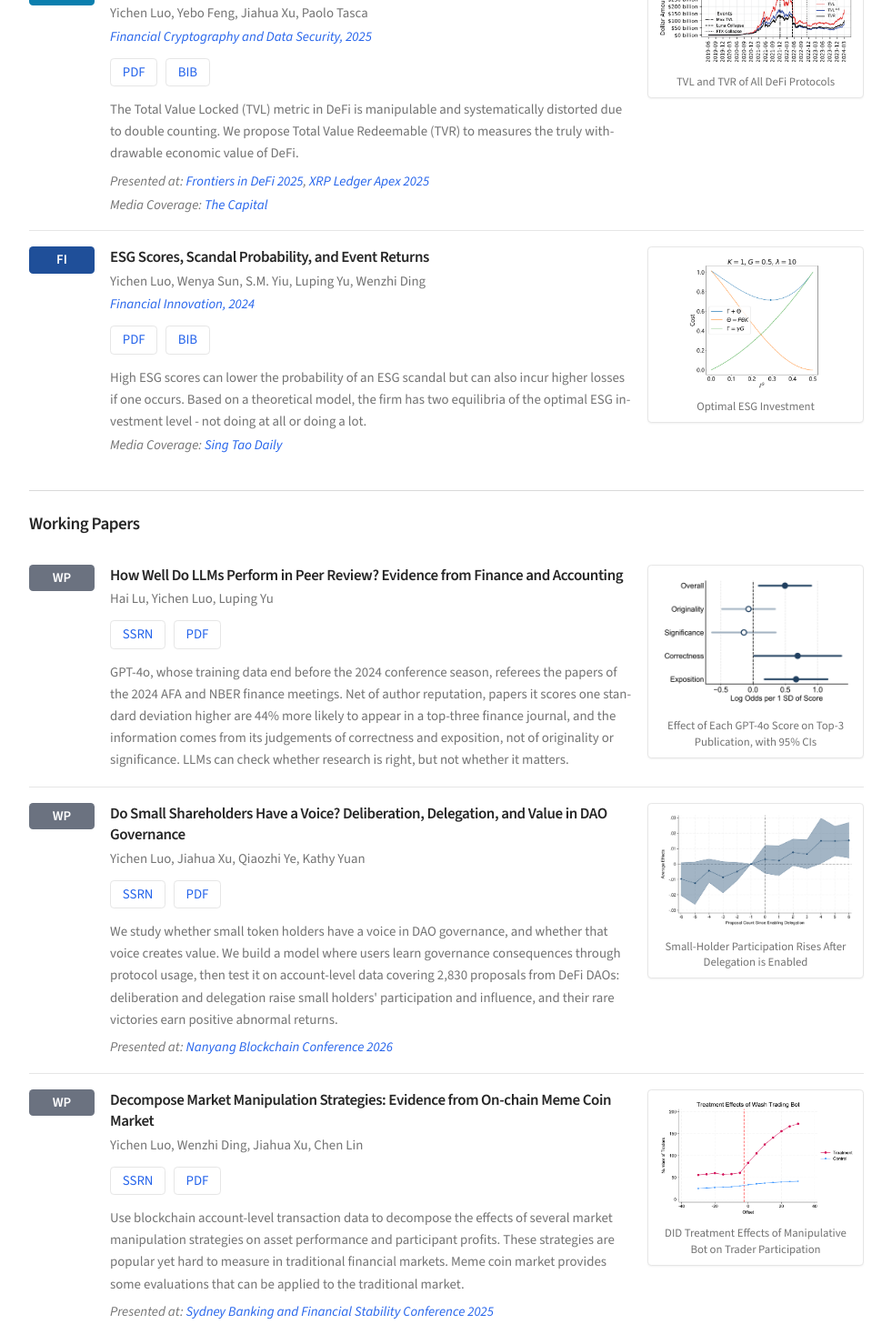
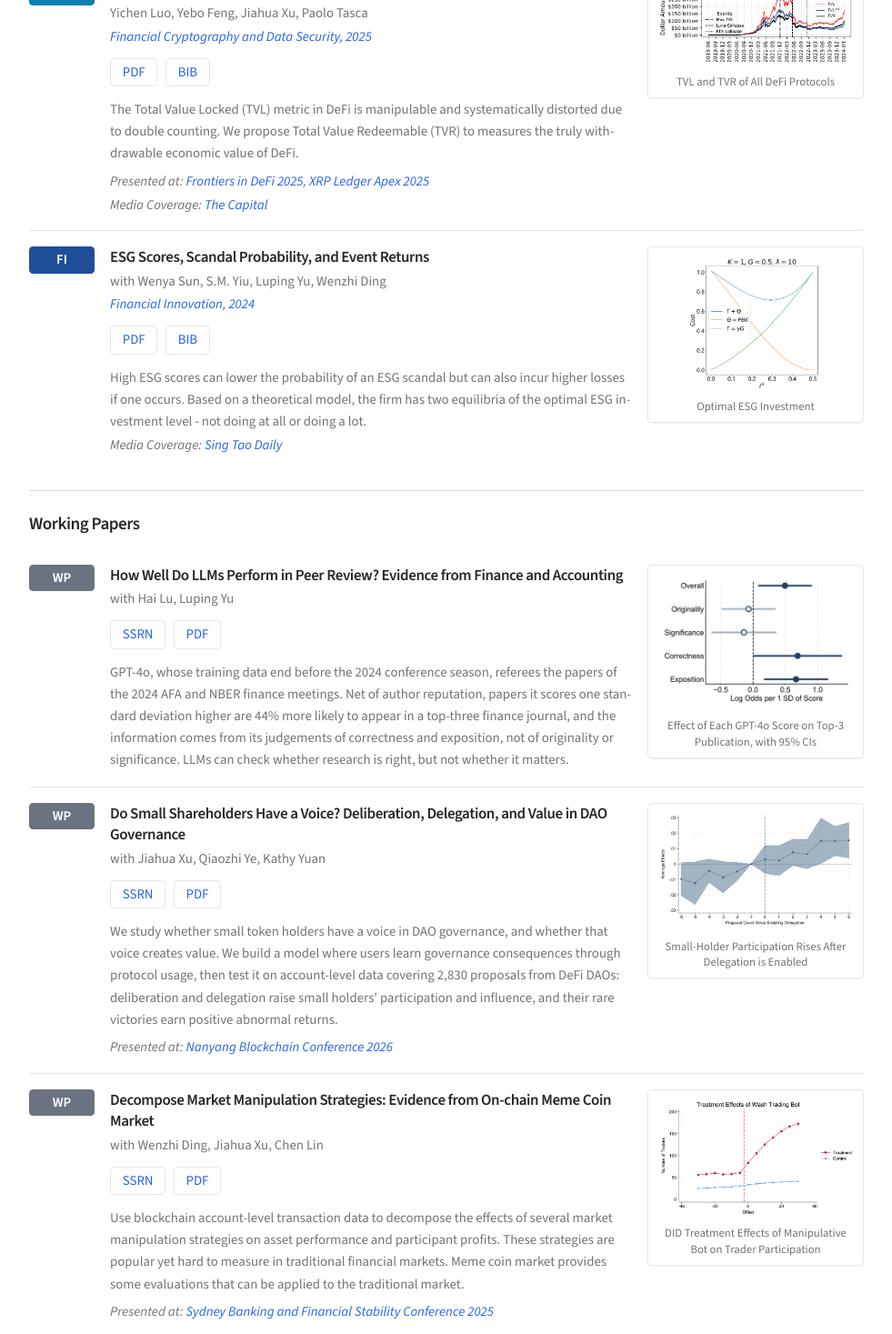
Before and after one commit to lyc0603/lyc0603.github.io, a React (Vite) app: page / in a window 1280 px wide. Shown: the part 987-2454 px from the top of the page at 91% size, without its empty margins (285-1266 px from the left). Built offline with nearby package versions, Linux system fonts and the light colour scheme; the HTML template or start-up script is replaced by a standard one.

Commit message:
List finance papers' co-authors as "with ..."
The four finance papers now show only the co-authors, as "with ..." in
English and 合作者： in Chinese, in the order already on the site.
Computer science papers keep their full author lists.

Co-Authored-By: Claude Opus 5.5 <noreply@anthropic.com>

```diff
--- a/src/i18n/content.ts
+++ b/src/i18n/content.ts
@@ -78,6 +78,7 @@ export interface Paper {
   badge: string;
   badgeColorKey: 'conference' | 'journal' | 'workingPaper';
   title: Localized;
+  /** Finance papers list co-authors only, as "with ..."; computer science papers list everyone. */
   authors: Localized;
   /** Venue and conference names are never translated. */
   venue?: string;
@@ -215,8 +216,8 @@ export const publications: Paper[] = [
       zh: 'ESG 评分、丑闻概率与事件收益',
     },
     authors: {
-      en: 'Yichen Luo, Wenya Sun, S.M. Yiu, Luping Yu, Wenzhi Ding',
-      zh: '罗奕辰、孙文雅、姚兆明、俞路平、丁文治',
+      en: 'with Wenya Sun, S.M. Yiu, Luping Yu, Wenzhi Ding',
+      zh: '合作者：孙文雅、姚兆明、俞路平、丁文治',
     },
     venue: 'Financial Innovation',
     venueUrl: 'https://link.springer.com/article/10.1186/s40854-024-00635-1',
@@ -269,8 +270,8 @@ export const workingPapers: Paper[] = [
       zh: '大语言模型在同行评审中表现如何？来自金融与会计学的证据',
     },
     authors: {
-      en: 'Hai Lu, Yichen Luo, Luping Yu',
-      zh: '卢海、罗奕辰、俞路平',
+      en: 'with Hai Lu, Luping Yu',
+      zh: '合作者：卢海、俞路平',
     },
     year: '2026',
     links: [
@@ -300,8 +301,8 @@ export const workingPapers: Paper[] = [
       zh: '小股东有话语权吗？去中心化自治组织治理中的审议、委托与价值',
     },
     authors: {
-      en: 'Yichen Luo, Jiahua Xu, Qiaozhi Ye, Kathy Yuan',
-      zh: '罗奕辰、徐家画、叶乔治、Kathy Yuan',
+      en: 'with Jiahua Xu, Qiaozhi Ye, Kathy Yuan',
+      zh: '合作者：徐家画、叶乔治、Kathy Yuan',
     },
     year: '2026',
     presentations: [
@@ -337,8 +338,8 @@ export const workingPapers: Paper[] = [
       zh: '分解市场操纵策略：来自链上迷因币市场的证据',
     },
     authors: {
-      en: 'Yichen Luo, Wenzhi Ding, Jiahua Xu, Chen Lin',
-      zh: '罗奕辰、丁文治、徐家画、林晨',
+      en: 'with Wenzhi Ding, Jiahua Xu, Chen Lin',
+      zh: '合作者：丁文治、徐家画、林晨',
     },
     year: '2025',
     presentations: [
```
Also changed, not shown: 1 other file (tests, documents, lock files or other folders).
